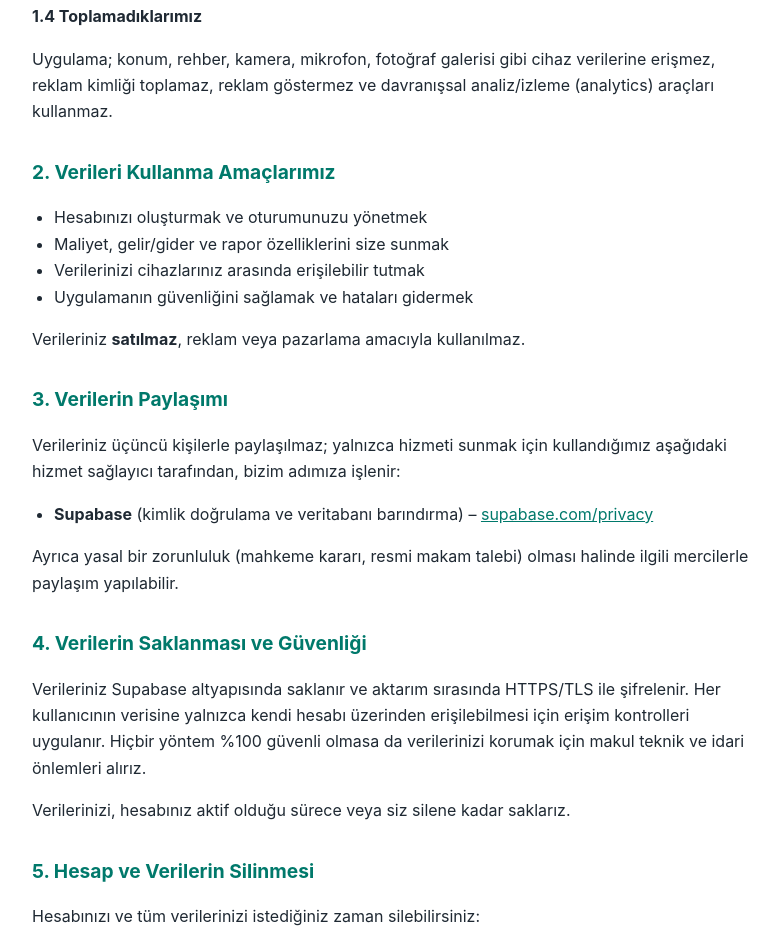
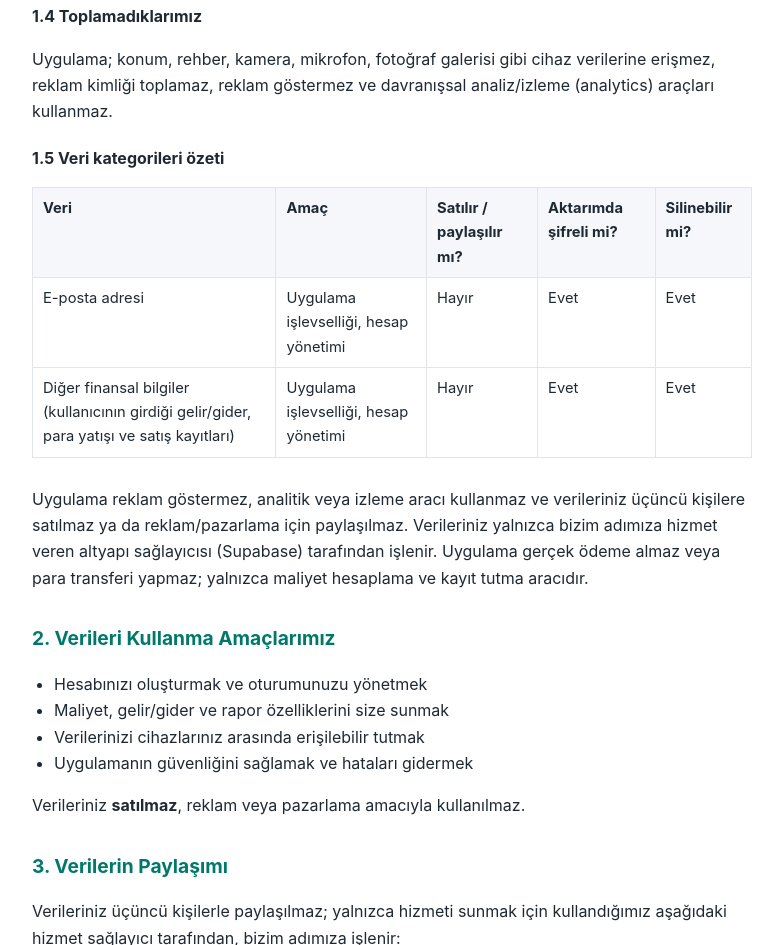
Before and after one commit to GulayAdgzl/GulayAdgzl.github.io, a plain HTML site: page kasivo_privacy.html in a window 1280 px wide. Shown: the part 954-1899 px from the top of the page, without its empty margins (248-1031 px from the left). Drawn offline with Linux system fonts and the light colour scheme.

Commit message:
Add data categories summary to privacy policy
Added a summary of data categories with details on data usage, encryption, and deletion policies.

```diff
--- a/kasivo_privacy.html
+++ b/kasivo_privacy.html
@@ -62,6 +62,10 @@
     border-color: var(--accent);
     color: #fff;
   }
+  table { width: 100%; border-collapse: collapse; margin: 12px 0; font-size: 0.92rem; }
+  .tbl { overflow-x: auto; }
+  th, td { border: 1px solid var(--border); padding: 8px 10px; text-align: left; vertical-align: top; }
+  th { background: var(--card); }
   section.doc { display: none; }
   section.doc.active { display: block; }
   footer { margin-top: 48px; color: var(--muted); font-size: 0.85rem; }
@@ -108,6 +112,16 @@
     <p>Barındırma ve kimlik doğrulama altyapımız (Supabase), güvenlik ve hizmetin çalışması için IP adresi, cihaz/istek günlükleri gibi standart teknik kayıtlar tutabilir.</p>
     <h3>1.4 Toplamadıklarımız</h3>
     <p>Uygulama; konum, rehber, kamera, mikrofon, fotoğraf galerisi gibi cihaz verilerine erişmez, reklam kimliği toplamaz, reklam göstermez ve davranışsal analiz/izleme (analytics) araçları kullanmaz.</p>
+
+    <h3>1.5 Veri kategorileri özeti</h3>
+    <div class="tbl">
+    <table>
+      <tr><th>Veri</th><th>Amaç</th><th>Satılır / paylaşılır mı?</th><th>Aktarımda şifreli mi?</th><th>Silinebilir mi?</th></tr>
+      <tr><td>E-posta adresi</td><td>Uygulama işlevselliği, hesap yönetimi</td><td>Hayır</td><td>Evet</td><td>Evet</td></tr>
+      <tr><td>Diğer finansal bilgiler (kullanıcının girdiği gelir/gider, para yatışı ve satış kayıtları)</td><td>Uygulama işlevselliği, hesap yönetimi</td><td>Hayır</td><td>Evet</td><td>Evet</td></tr>
+    </table>
+    </div>
+    <p>Uygulama reklam göstermez, analitik veya izleme aracı kullanmaz ve verileriniz üçüncü kişilere satılmaz ya da reklam/pazarlama için paylaşılmaz. Verileriniz yalnızca bizim adımıza hizmet veren altyapı sağlayıcısı (Supabase) tarafından işlenir. Uygulama gerçek ödeme almaz veya para transferi yapmaz; yalnızca maliyet hesaplama ve kayıt tutma aracıdır.</p>
 
     <h2>2. Verileri Kullanma Amaçlarımız</h2>
     <ul>
@@ -193,6 +207,16 @@
     <p>Our hosting and authentication infrastructure (Supabase) may keep standard technical logs, such as IP address and request logs, for security and to operate the service.</p>
     <h3>1.4 What we do not collect</h3>
     <p>The App does not access your location, contacts, camera, microphone, or photo gallery. It does not collect advertising IDs, does not show ads, and does not use behavioral analytics or tracking tools.</p>
+
+    <h3>1.5 Summary of data categories</h3>
+    <div class="tbl">
+    <table>
+      <tr><th>Data</th><th>Purpose</th><th>Sold / shared?</th><th>Encrypted in transit?</th><th>Deletable?</th></tr>
+      <tr><td>Email address</td><td>App functionality, account management</td><td>No</td><td>Yes</td><td>Yes</td></tr>
+      <tr><td>Other financial info (income/expense, deposit, and sales records entered by the user)</td><td>App functionality, account management</td><td>No</td><td>Yes</td><td>Yes</td></tr>
+    </table>
+    </div>
+    <p>The App shows no ads, uses no analytics or tracking tools, and your data is not sold or shared with third parties for advertising or marketing. Your data is processed only by our infrastructure provider (Supabase) on our behalf. The App does not take real payments or transfer money; it is only a cost calculation and record-keeping tool.</p>
 
     <h2>2. How We Use Your Data</h2>
     <ul>
```
